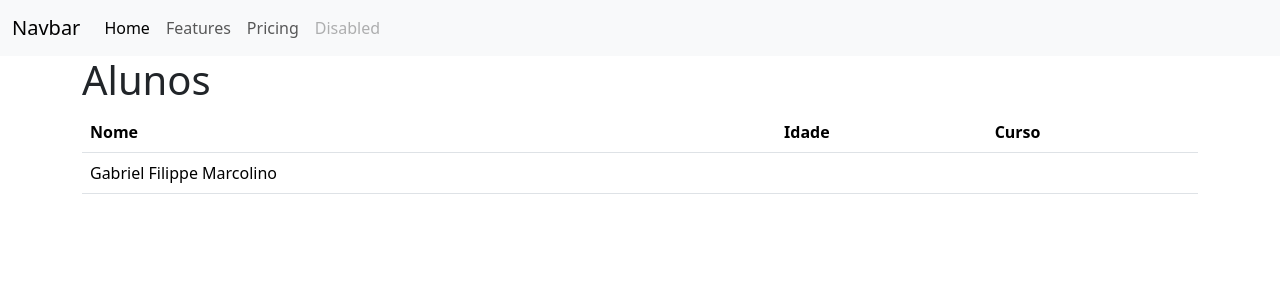
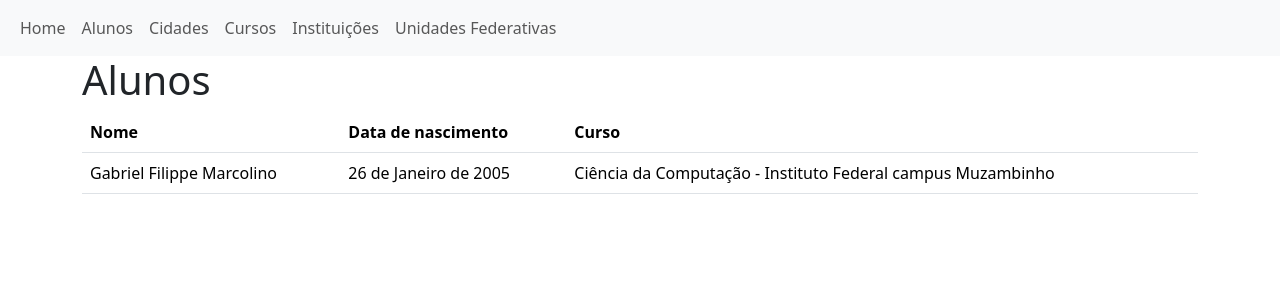
Before and after one commit to gabrielfilippe/esw1_sistemaAcademico2, a Django app: page /alunos/ in a window 1280 px wide. Shown: the top 300 px of the page. Run offline with Django 5.2, Linux system fonts and the light colour scheme; data comes from the database, SQL or seed files in the repository; both versions use the stored data as it was after the commit.

Commit message:
Ajustando frontEnd

```diff
--- a/app/models.py
+++ b/app/models.py
@@ -19,6 +19,7 @@ class Uf(models.Model):
         verbose_name_plural = 'UFS'
 
     nome = models.CharField(max_length = 100)
+    abreviacao_uf = models.CharField(max_length = 2)
 
     def __str__(self):
         return self.nome
@@ -54,6 +55,7 @@ class Pessoa(models.Model):
     ocupacao = models.ForeignKey(Ocupacao, on_delete=models.CASCADE, verbose_name='Nome da ocupação')
     cidade = models.ForeignKey(Cidade, on_delete=models.CASCADE, verbose_name='Cidade')
 
+
     def __str__(self):
         return f'{self.nome}'
 
@@ -77,6 +79,7 @@ class Instituicao(models.Model):
     site = models.CharField(max_length=100, verbose_name='Site')
     telefone = models.CharField(max_length=100, verbose_name='Telefone')
     cidade = models.ForeignKey(Cidade, on_delete=models.CASCADE, verbose_name='Cidade')
+    endereco = models.CharField(max_length=100, verbose_name='Endereço')
 
     def __str__(self):
         return f'{self.nome}'
@@ -126,6 +129,8 @@ class Aluno(Pessoa):
     class Meta:
         verbose_name = 'Aluno'
         verbose_name_plural = 'Alunos'
+
+    curso = models.ForeignKey(Curso, on_delete=models.CASCADE, verbose_name='Curso')
 
     def __str__(self):
         return f'{self.nome}'
--- a/app/templates/alunos.html
+++ b/app/templates/alunos.html
@@ -8,7 +8,7 @@
         <thead>
             <tr>
                 <th>Nome</th>
-                <th>Idade</th>
+                <th>Data de nascimento</th>
                 <th>Curso</th>
             </tr>
         </thead>
@@ -16,8 +16,8 @@
             {% for aluno in alunos %}
             <tr>
                 <td>{{ aluno.nome }}</td>
-                <td>{{ aluno.idade }}</td>
-                <td>{{ aluno.curso }}</td>
+                <td>{{ aluno.data_nascimento}}</td>
+                <td>{{ aluno.curso}}</td>
             </tr>
             {% empty %}
             <tr>
--- a/app/templates/cidades.html
+++ b/app/templates/cidades.html
@@ -15,7 +15,7 @@
             {% for cidade in cidades %}
             <tr>
                 <td>{{ cidade.nome }}</td>
-                <td>{{ cidade.estado }}</td>
+                <td>{{ cidade.uf }}</td>
             </tr>
             {% endfor %}
         </tbody>
--- a/app/templates/partials/navbar.html
+++ b/app/templates/partials/navbar.html
@@ -1,6 +1,6 @@
 <nav class="navbar navbar-expand-lg bg-body-tertiary">
     <div class="container-fluid">
-        <a class="navbar-brand" href="#">Navbar</a>
+        <!-- <a class="navbar-brand" href="#">Navbar</a> -->
         <button class="navbar-toggler" type="button" data-bs-toggle="collapse" data-bs-target="#navbarNav"
             aria-controls="navbarNav" aria-expanded="false" aria-label="Toggle navigation">
             <span class="navbar-toggler-icon"></span>
@@ -8,16 +8,22 @@
         <div class="collapse navbar-collapse" id="navbarNav">
             <ul class="navbar-nav">
                 <li class="nav-item">
-                    <a class="nav-link active" aria-current="page" href="#">Home</a>
+                    <a class="nav-link" href="{% url 'home' %}">Home</a>
                 </li>
                 <li class="nav-item">
-                    <a class="nav-link" href="#">Features</a>
+                    <a class="nav-link" href="{% url 'alunos' %}">Alunos</a>
                 </li>
                 <li class="nav-item">
-                    <a class="nav-link" href="#">Pricing</a>
+                    <a class="nav-link" href="{% url 'cidades' %}">Cidades</a>
                 </li>
                 <li class="nav-item">
-                    <a class="nav-link disabled" aria-disabled="true">Disabled</a>
+                    <a class="nav-link" href="{% url 'cursos' %}">Cursos</a>
+                </li>
+                <li class="nav-item">
+                    <a class="nav-link" href="{% url 'instituicoes' %}">Instituições</a>
+                </li>
+                <li class="nav-item">
+                    <a class="nav-link" href="{% url 'ufs' %}">Unidades Federativas</a>
                 </li>
             </ul>
         </div>
--- a/app/templates/ufs.html
+++ b/app/templates/ufs.html
@@ -16,7 +16,7 @@
             {% for uf in ufs %}
             <tr>
                 <td>{{ uf.nome }}</td>
-                <td>{{ uf.abreviacao }}</td>
+                <td>{{ uf.abreviacao_uf }}</td>
             </tr>
             {% empty %}
             <tr>
--- a/app/urls.py
+++ b/app/urls.py
@@ -5,6 +5,7 @@ from .views import *
 #Primeiro parametro = O que vai aparecer na URL, segundo parametro = função que vai ser chamada, terceiro parametro = nome da rota
 
 urlpatterns = [
+    path('home/', home, name='home'),
     path('alunos/', alunos, name='alunos'),
     path('instituicoes/', instituicoes, name='instituicoes'),
     path('cidades/', cidades, name='cidades'),
--- a/app/views.py
+++ b/app/views.py
@@ -2,6 +2,11 @@ from django.shortcuts import render
 from .models import *
 
 # Create your views here.
+
+def home(request):
+    context = {
+    }
+    return render(request, 'home.html', context)
 
 def alunos(request):
     context = {
```
Also changed, not shown: app/templates/home.html (added, +10 -0 lines), app/migrations/0005_pessoa_idade.py (added), app/migrations/0006_remove_pessoa_idade.py (added), app/migrations/0007_aluno_curso.py (added), app/migrations/0008_instituicao_endereco.py (added), app/migrations/0009_uf_abreviacao_uf.py (added), db.sqlite3.
